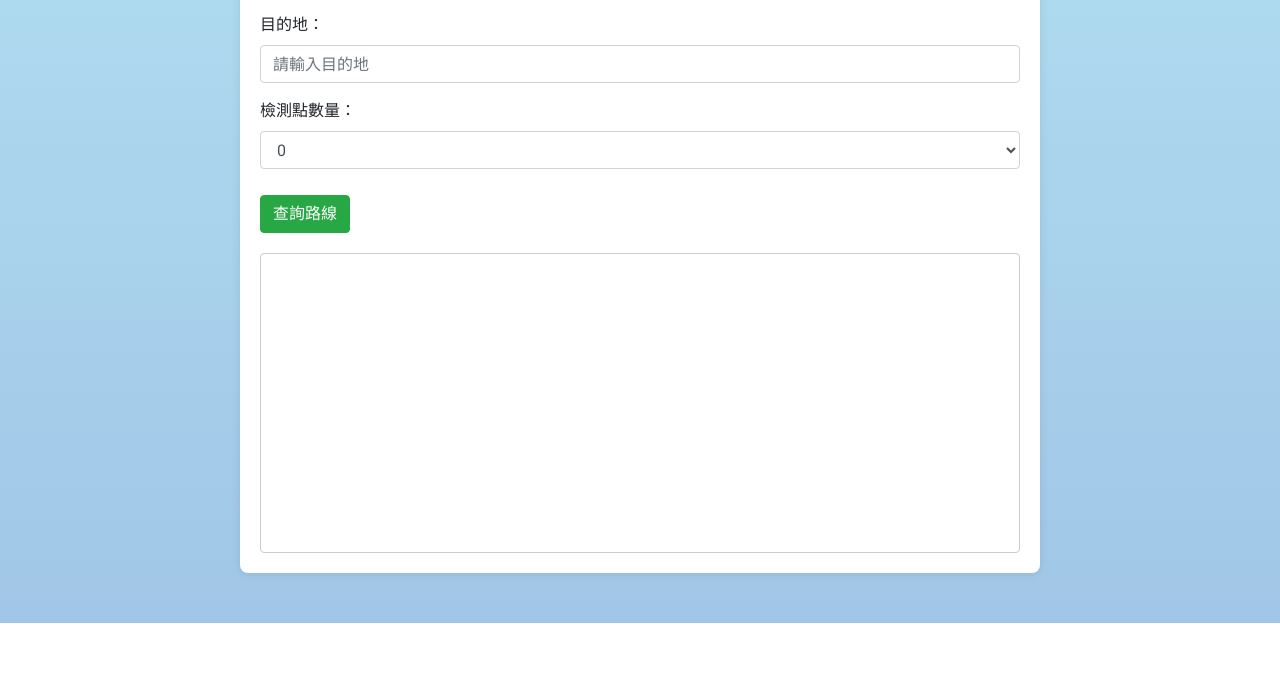
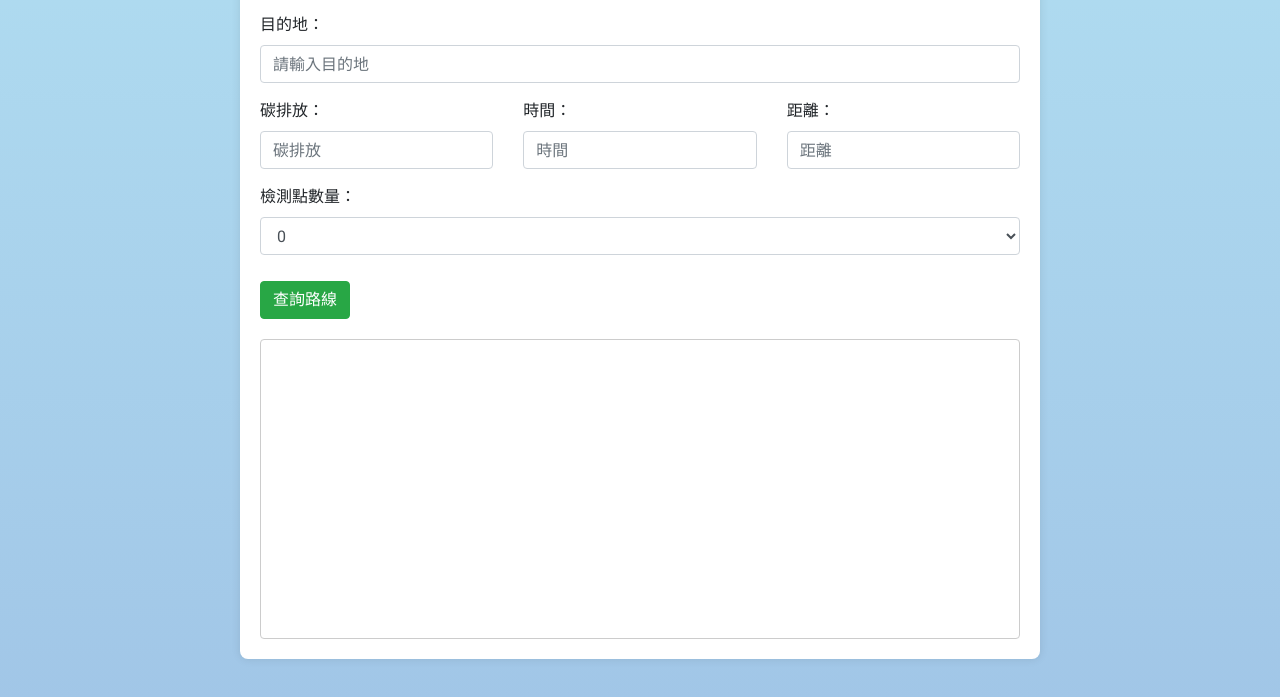
Before and after one commit to carbon-emission-map/carbon-footprint-route, a plain HTML site: page index.html in a window 1280 px wide. Shown: the part 211-908 px from the top of the page. Before the commit the page ends 834 px from the top, so only its background shows below. Drawn offline with nearby package versions, Linux system fonts and the light colour scheme.

Commit message:
Update index.html

```diff
--- a/index.html
+++ b/index.html
@@ -61,6 +61,22 @@
     <div class="form-group">
         <label for="destination">目的地：</label>
         <input type="text" class="form-control" id="destination" placeholder="請輸入目的地">
+    </div>
+
+    <!-- 新增碳排放、時間和距離的橫向輸入框 -->
+    <div class="form-group row">
+        <div class="col">
+            <label for="carbon">碳排放：</label>
+            <input type="text" class="form-control" id="carbon" placeholder="碳排放">
+        </div>
+        <div class="col">
+            <label for="time">時間：</label>
+            <input type="text" class="form-control" id="time" placeholder="時間">
+        </div>
+        <div class="col">
+            <label for="distance">距離：</label>
+            <input type="text" class="form-control" id="distance" placeholder="距離">
+        </div>
     </div>
 
     <div class="form-group">
```
